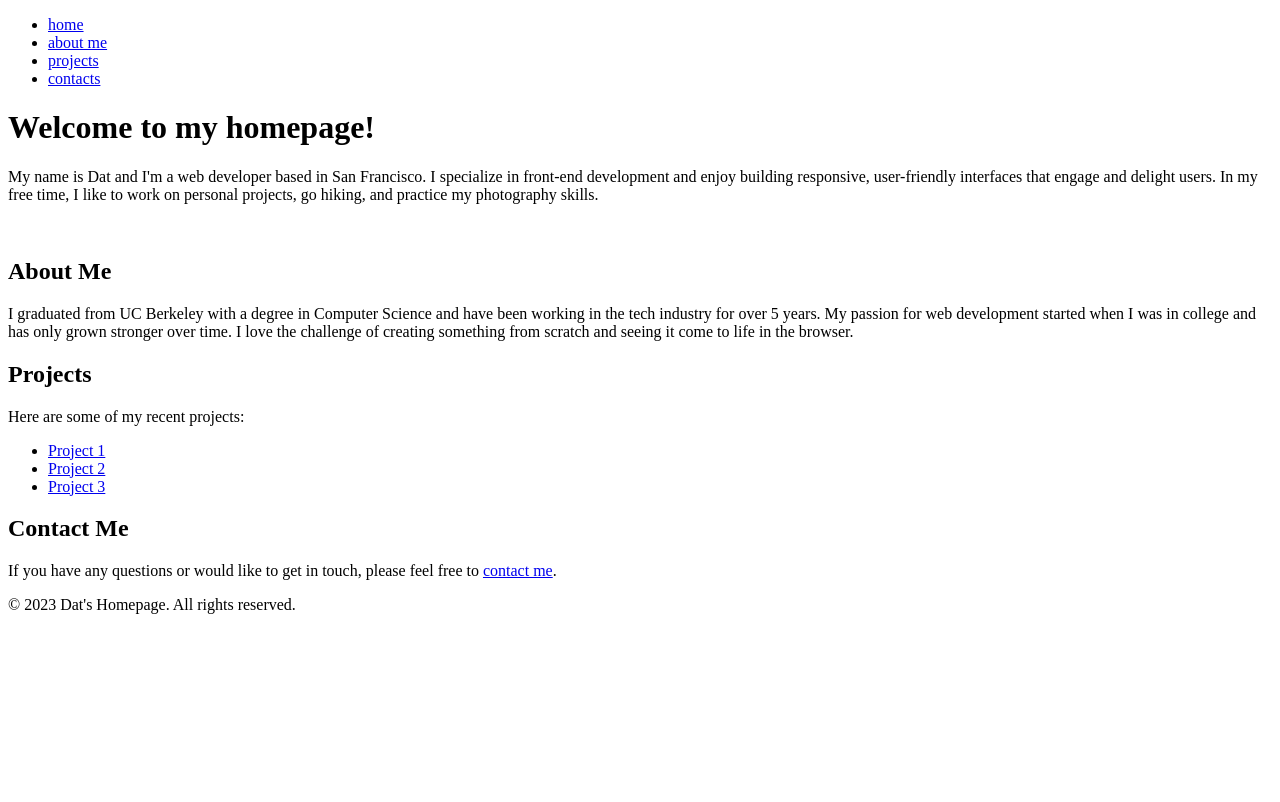
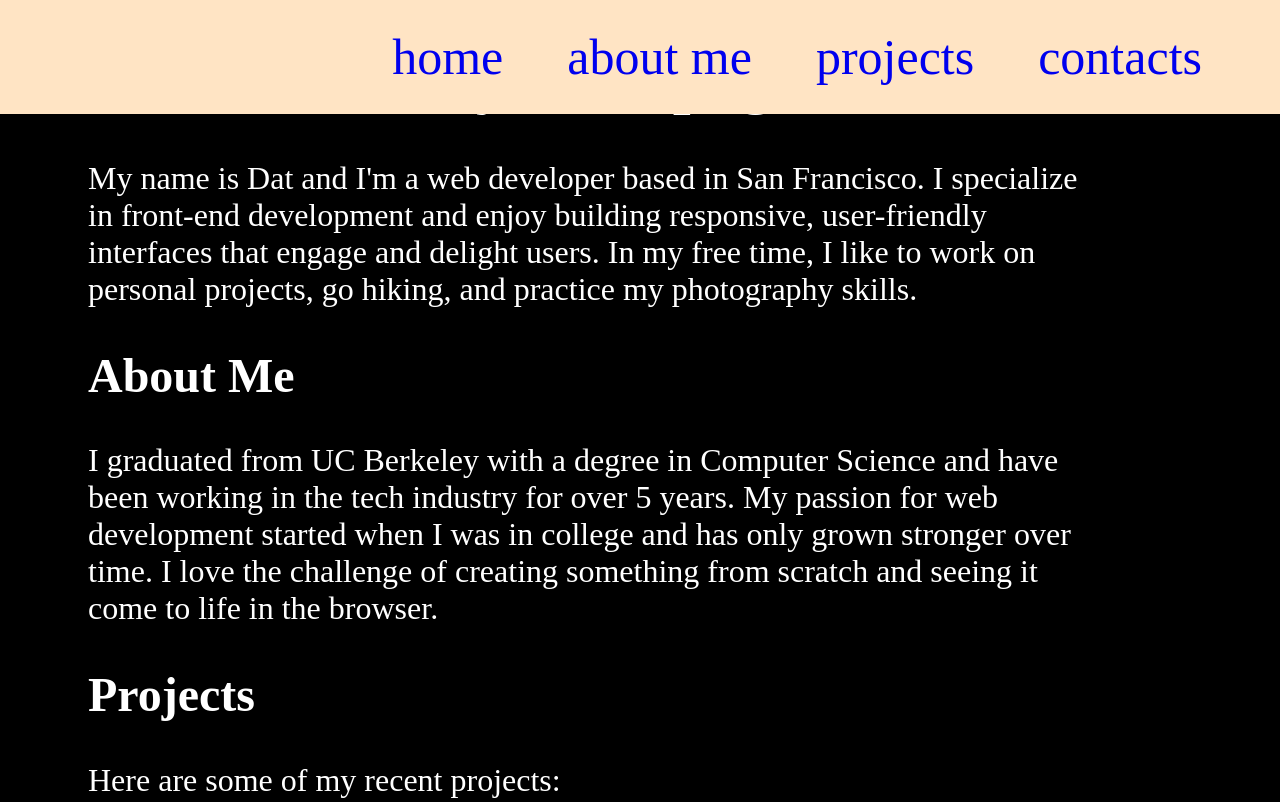
Before and after one commit to dattuann/dattuan, a plain HTML site: page index.html in a window 1280 px wide. Shown: the top 802 px of the page. Drawn offline with Linux system fonts and the light colour scheme.

Commit message:
Update index.html

```diff
--- a/index.html
+++ b/index.html
@@ -5,7 +5,7 @@
     <meta http-equiv="X-UA-Compatible" content="IE=edge">
     <meta name="viewport" content="width=device-width, initial-scale=1.0">
     <title>Dat's Homepage</title>
-    <link rel="stylesheet" href="index.css">
+    <link rel="stylesheet" href="https://dattuann.github.io/style.css">
 </head>
 <nav>
         <ul id="navigation_bar">
```
